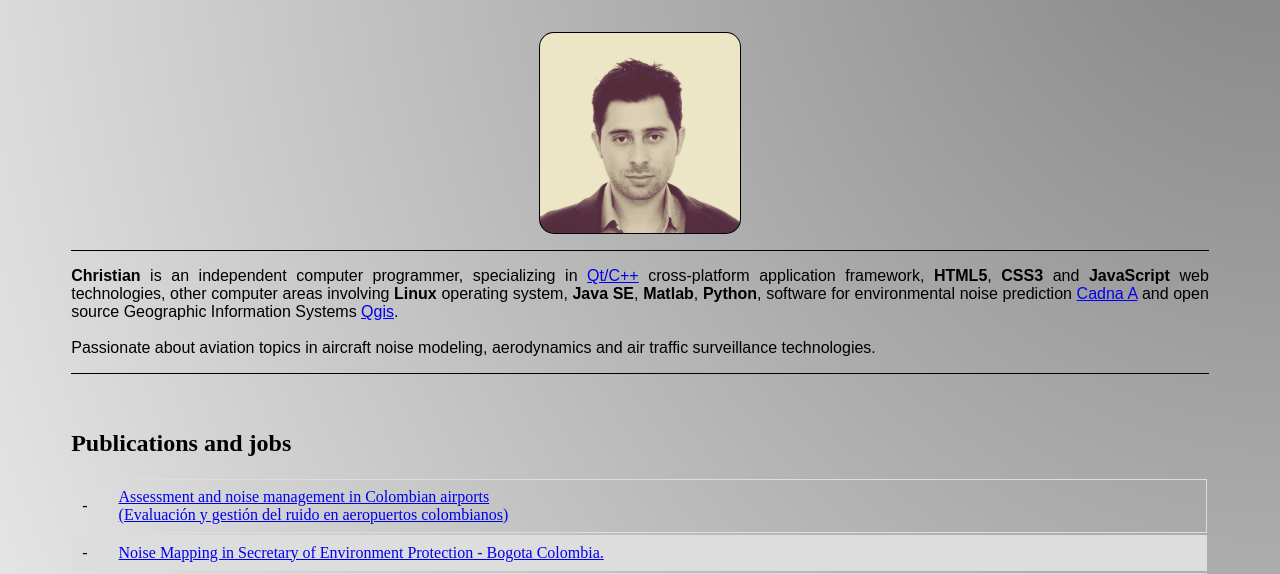
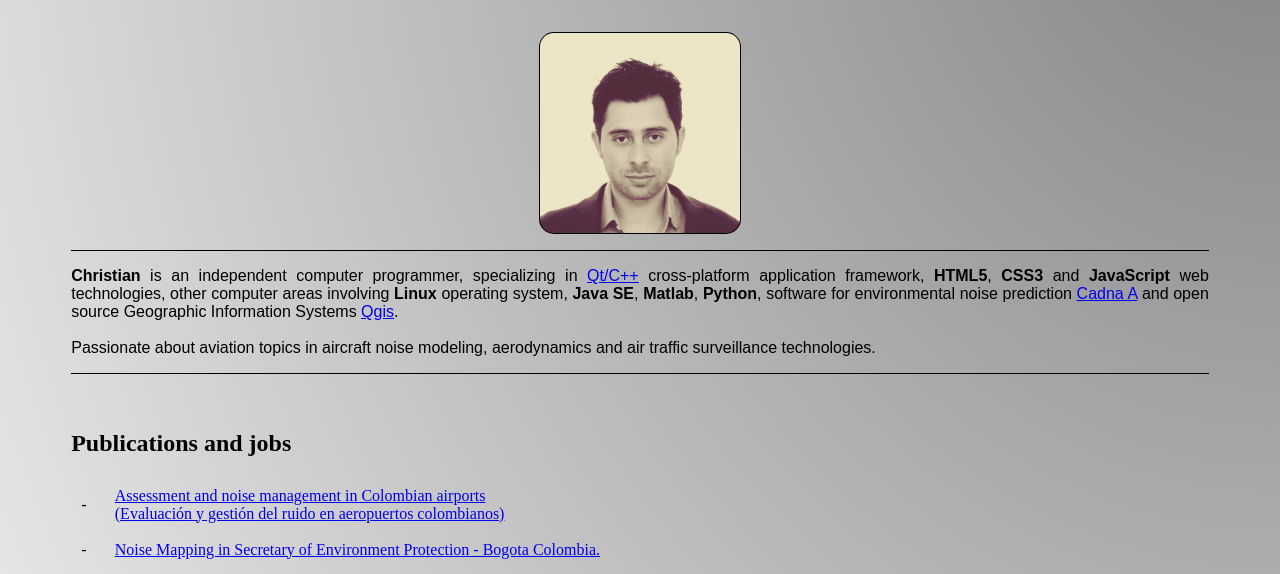
Before and after one commit to christian-mv/christian-mv.github.io, a plain HTML site: page index.html in a window 1280 px wide. Shown: the part 192-766 px from the top of the page. Drawn offline with Linux system fonts and the light colour scheme.

Commit message:
Initial commit

```diff
--- a/myStyles.css
+++ b/myStyles.css
@@ -86,14 +86,14 @@ table {
 }
 
 td, th {
-    border: 1px solid #dddddd;
+    /*border: 1px solid #dddddd;*/
     text-align: left;
     padding: 8px;
     font-size: 12pt;
 }
 
 tr:nth-child(even) {
-    background-color: #dddddd;
+/*    background-color: #dddddd;*/
 }
 
 /*end table*/
```
